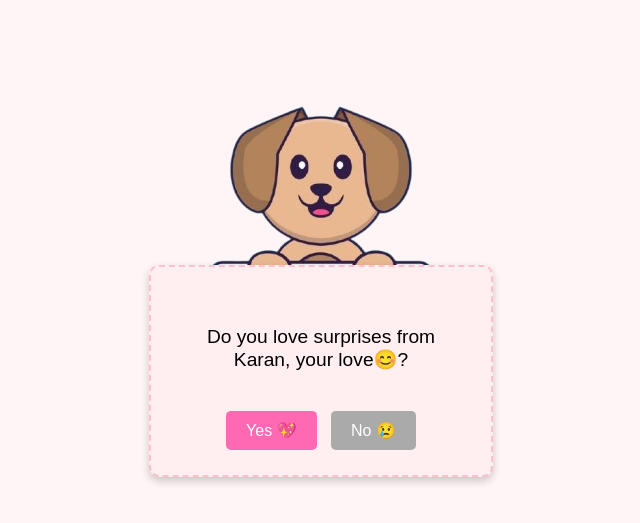
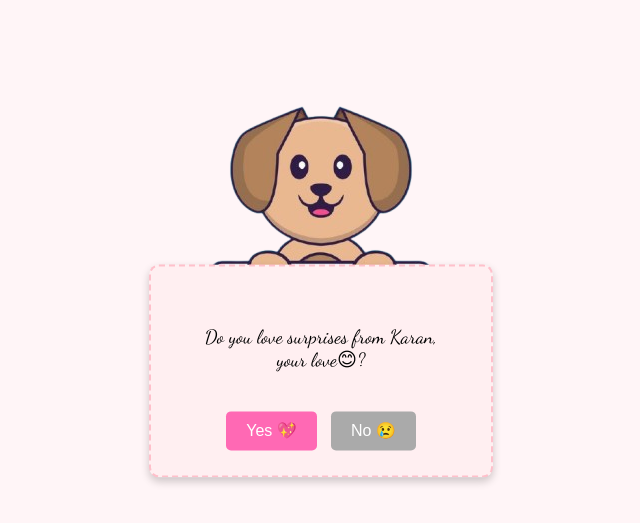
Before and after one commit to KKumarPro/Love-and-fun, a plain HTML site: page index.html in a window 1280 px wide. Shown: the part 145-668 px from the top of the page, without its empty margins (319-959 px from the left). Drawn offline with Linux system fonts and the light colour scheme.

Commit message:
Update txt style

```diff
--- a/style.css
+++ b/style.css
@@ -1,7 +1,8 @@
+@import url('https://fonts.googleapis.com/css2?family=Dancing+Script:wght@400;700&display=swap');
 body {
   margin: 0;
   padding: 0;
-  font-family: 'Dreaming Outloud Script Pro', sans-serif;
+  font-family: 'Dancing Script', cursive, sans-serif;
   background-color: #fff5f7;
   display: flex;
   flex-direction: column;
```
